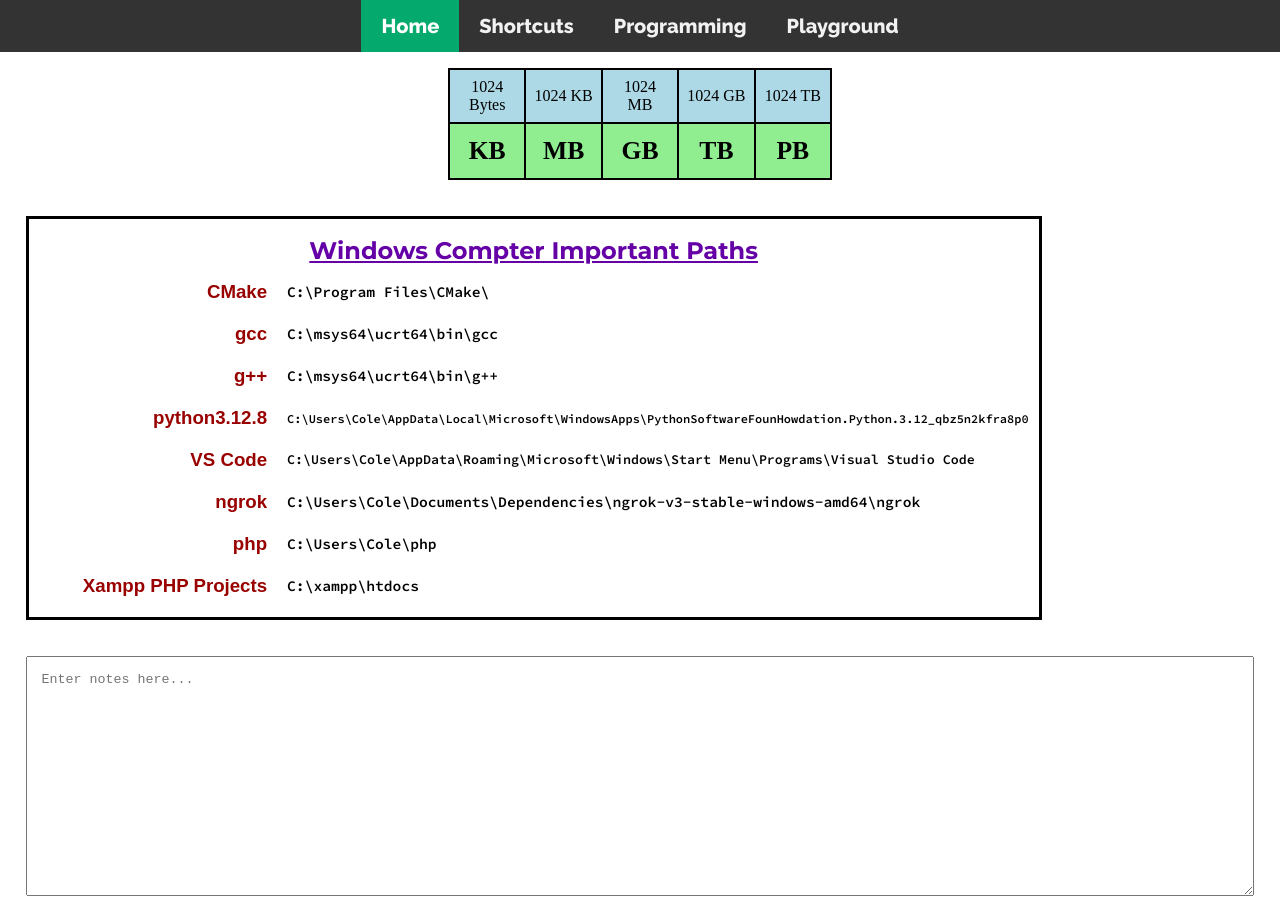
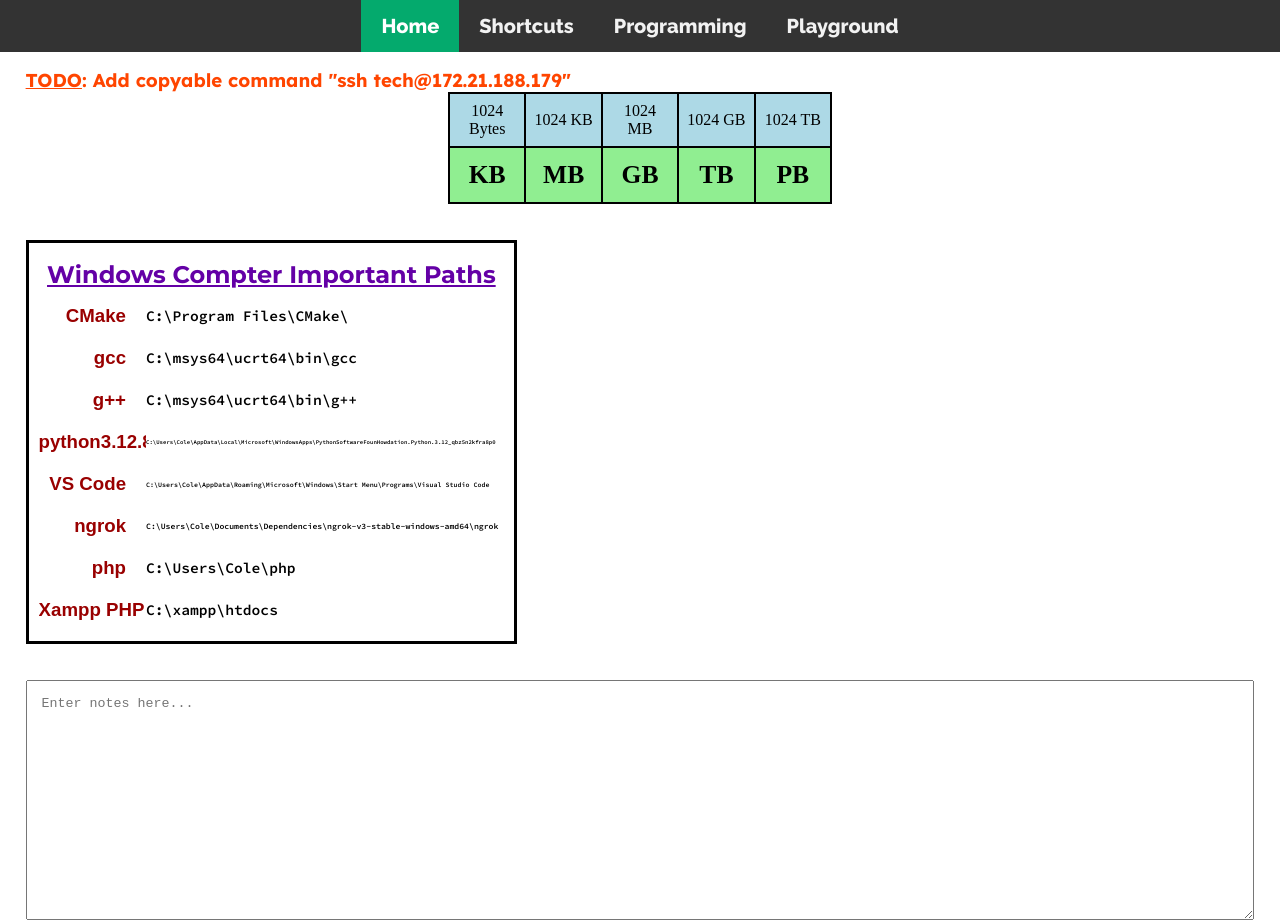
Before and after one commit to ColeGuion/Webpages, a plain HTML site: page home.html in a window 1280 px wide. Drawn offline with Linux system fonts and the light colour scheme; a web font is replaced by a local one.

Commit message:
add shrink to fit windows paths

```diff
--- a/Style/main.css
+++ b/Style/main.css
@@ -10,19 +10,24 @@ body {
     box-sizing: border-box;
 }
 
+.todo {
+    font-family: Lexend, sans-serif;
+    font-size: 14pt;
+    color: #ff4500;
+    font-weight: 700;
+}
+
 /* HOME.HTML */
 #win-paths {
-    border: 3px solid black;
-    min-width: 50%;
-    min-height: 300px;
-    margin-left: 25%;
-    margin-left: 0;
-    box-sizing: border-box;
-    padding: 10px;
     display: grid;
     grid-template-columns: 3fr 10fr;
     grid-template-rows: 1fr 1fr;
-    width: fit-content;
+    border: 3px solid black;
+    padding: 10px;
+    margin-left: 0;
+    min-height: 300px;
+    max-width: 50%;
+    width: 40%;
 }
 /* All children except heading */
 #win-paths > *:not(.grid-title) {
@@ -39,12 +44,16 @@ body {
     font-size: 14pt;
     font-weight: 700;
     text-align: right;
+    padding-right: 20px;
 }
-#win-paths > :nth-child(2n+3) {
+#win-paths > .paths {
     font-family: "Source Code Pro", monospace;
     font-size: 11pt;
     font-weight: 600;
-    padding-left: 20px;
+    text-overflow: ellipsis; /* Add an ellipsis (...) if the text overflows */
+    white-space: nowrap;
+    overflow: hidden;
+    width: 100%;
 }
 .grid-title {
     grid-column: 1 / 3;
@@ -56,6 +65,13 @@ body {
     text-decoration: underline;
     font-optical-sizing: auto;
     font-family: "Montserrat", "Raleway", sans-serif;
+}
+
+.shrink-text {
+    width: 100%; /* Set the desired width of the div */
+    white-space: nowrap; /* Prevent text from wrapping to the next line */
+    overflow: hidden; /* Hide any overflow */
+    text-overflow: ellipsis; /* Add an ellipsis (...) if the text overflows */
 }
 
 #byteBlk {
--- a/home.html
+++ b/home.html
@@ -19,7 +19,6 @@
             box-sizing: border-box;
             margin: 0;
             padding: 15px;
-
         }
     </style>
 </head>
@@ -31,6 +30,9 @@
         <a href="programs.html">Programming</a>
         <a href="playground.html">Playground</a>
     </nav>
+    <span class="todo"><u>TODO</u>: Add copyable command "ssh tech@172.21.188.179"</span>
+
+
     <div id="byteBlk">
         <div class="topBytes">1024 Bytes</div>
         <div class="topBytes">1024 KB</div>
@@ -47,18 +49,15 @@
 
     <div id="win-paths">
         <div class="grid-title">Windows Compter Important Paths</div>
-        <div>CMake</div>
-        <div>C:\Program Files\CMake\</div>
-        <div>gcc</div>
-        <div>C:\msys64\ucrt64\bin\gcc</div>
-        <div>g++</div>
-        <div>C:\msys64\ucrt64\bin\g++</div>
+        <div>CMake</div><div class="paths">C:\Program Files\CMake\</div>
+        <div>gcc</div><div class="paths">C:\msys64\ucrt64\bin\gcc</div>
+        <div>g++</div><div class="paths">C:\msys64\ucrt64\bin\g++</div>
         <div>python3.12.8</div>
-        <div style="font-size: 9pt;">C:\Users\Cole\AppData\Local\Microsoft\WindowsApps\PythonSoftwareFounHowdation.Python.3.12_qbz5n2kfra8p0</div>
-        <div>VS Code</div><div style="font-size: 10pt;">C:\Users\Cole\AppData\Roaming\Microsoft\Windows\Start Menu\Programs\Visual Studio Code</div>
-        <div>ngrok</div><div>C:\Users\Cole\Documents\Dependencies\ngrok-v3-stable-windows-amd64\ngrok</div>
-        <div>php</div><div>C:\Users\Cole\php</div>
-        <div>Xampp PHP Projects</div><div>C:\xampp\htdocs</div>
+        <div class="paths" id="shrink-text">C:\Users\Cole\AppData\Local\Microsoft\WindowsApps\PythonSoftwareFounHowdation.Python.3.12_qbz5n2kfra8p0</div>
+        <div>VS Code</div><div class="paths">C:\Users\Cole\AppData\Roaming\Microsoft\Windows\Start Menu\Programs\Visual Studio Code</div>
+        <div>ngrok</div><div class="paths">C:\Users\Cole\Documents\Dependencies\ngrok-v3-stable-windows-amd64\ngrok</div>
+        <div>php</div><div class="paths">C:\Users\Cole\php</div>
+        <div>Xampp PHP</div><div class="paths">C:\xampp\htdocs</div>
     </div>
     <br><br>
 
@@ -80,6 +79,20 @@
         document.getElementById('notesBlock').addEventListener('input', (event) => {
           localStorage.setItem('notes', event.target.value);
         });
+
+        // Make windows paths shrink to fit their container
+        function shrinkTextToFit() {
+            const winPaths = document.querySelectorAll('.paths');
+            winPaths.forEach(div => {
+                let fontSize = parseFloat(window.getComputedStyle(div).fontSize);
+                while (div.scrollWidth > div.clientWidth && fontSize > 0) {
+                    fontSize -= 0.5; // Reduce font size by 0.5px
+                    div.style.fontSize = `${fontSize}px`;
+                }
+            });
+        }
+        shrinkTextToFit();
+        window.addEventListener('resize', shrinkTextToFit);
     </script>
 </body>
 </html>
```
Also changed, not shown: shortcuts.html (+1 -0 lines).
